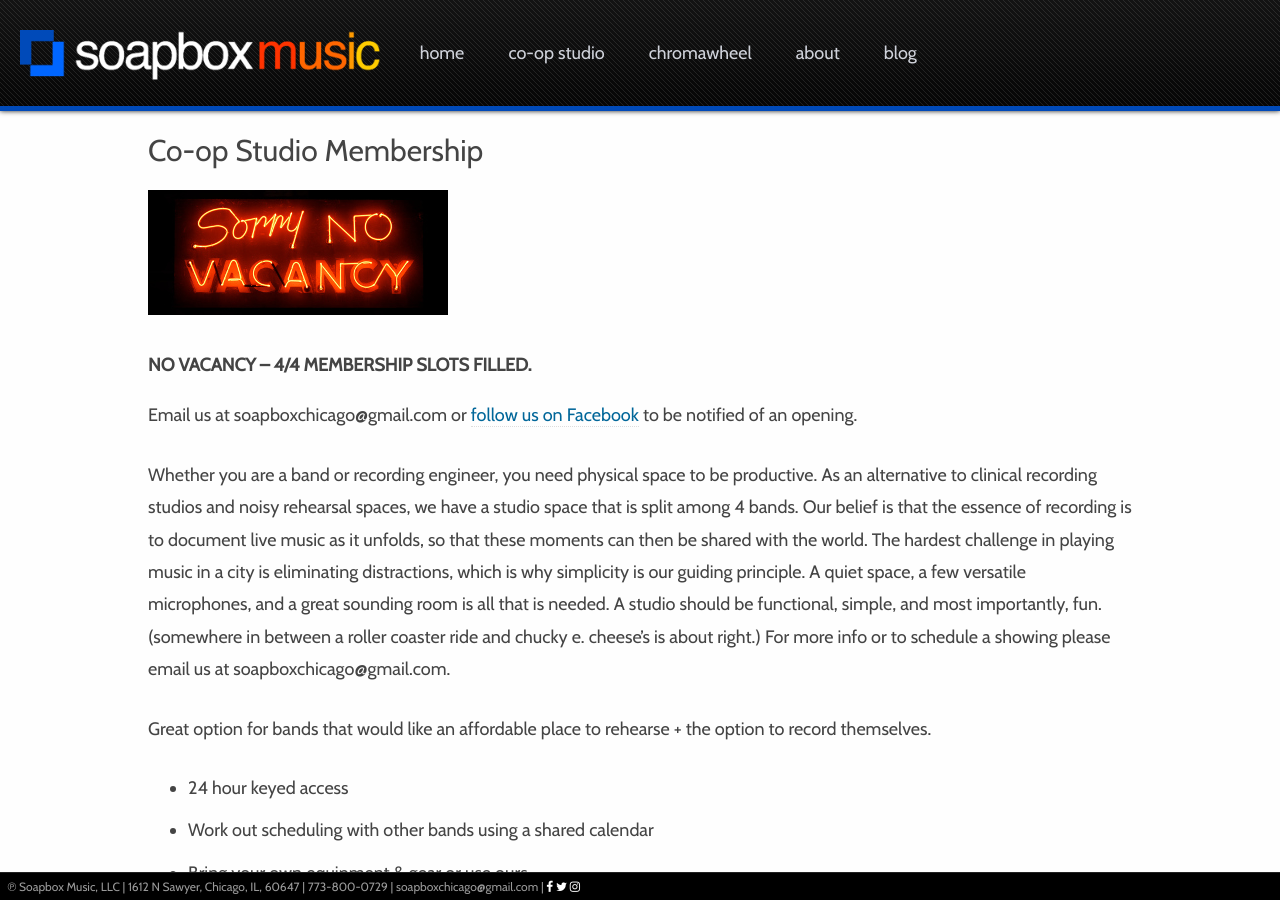
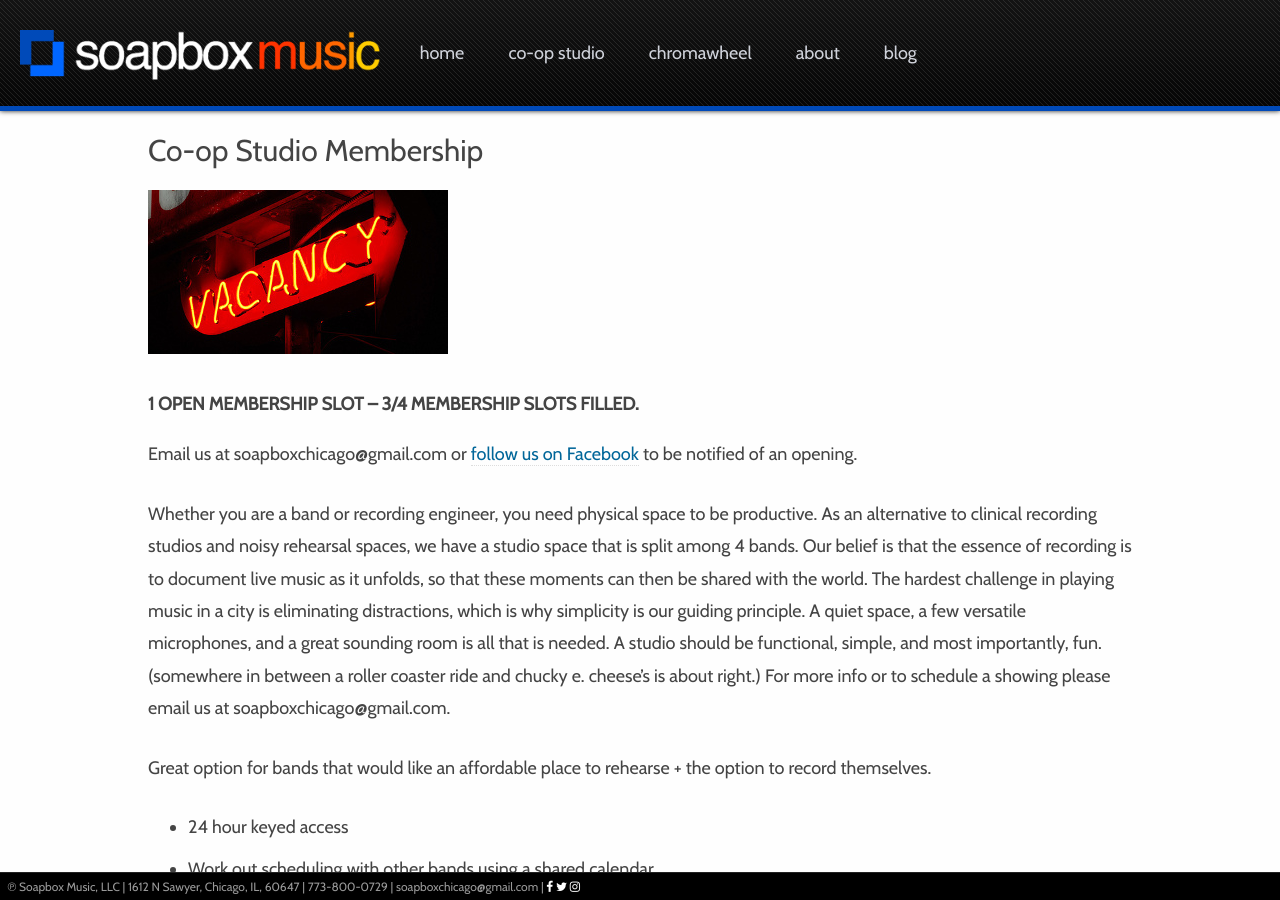
Before and after one commit to soapboxmusic/website, a Jekyll site: the page built from studio.md, in a window 1280 px wide and 900 px high. Built offline with Jekyll 4.4.1, drawn with Linux system fonts in a browser that asks for light colours; nearby versions of some CDN libraries; some of the changed text lies outside the part shown.

Commit message:
Update studio.md

```diff
--- a/studio.md
+++ b/studio.md
@@ -6,9 +6,9 @@
 ---
 
 
-![](assets/images/no-vacancy-300.jpg)
+![](assets/images/open-vacancy-300.jpg)
 
-#### No Vacancy -- 4/4 membership slots filled.
+#### 1 open membership slot -- 3/4 membership slots filled.
 Email us at soapboxchicago@gmail.com or [follow us on Facebook](http://www.facebook.com/soapboxchicago) to be notified of an opening.
 
 Whether you are a band or recording engineer, you need physical space to be productive.  As an alternative to clinical recording studios and noisy rehearsal spaces, we have a studio space that is split among 4 bands. Our belief is that the essence of recording is to document live music as it unfolds, so that these moments can then be shared with the world. The hardest challenge in playing music in a city is eliminating distractions, which is why simplicity is our guiding principle.  A quiet space, a few versatile microphones, and a great sounding room is all that is needed. A studio should be functional, simple, and most importantly, fun. (somewhere in between a roller coaster ride and chucky e. cheese's is about right.) For more info or to schedule a showing please email us at soapboxchicago@gmail.com.
```
Also changed, not shown: other parts of studio.md (+3 -4 lines).
